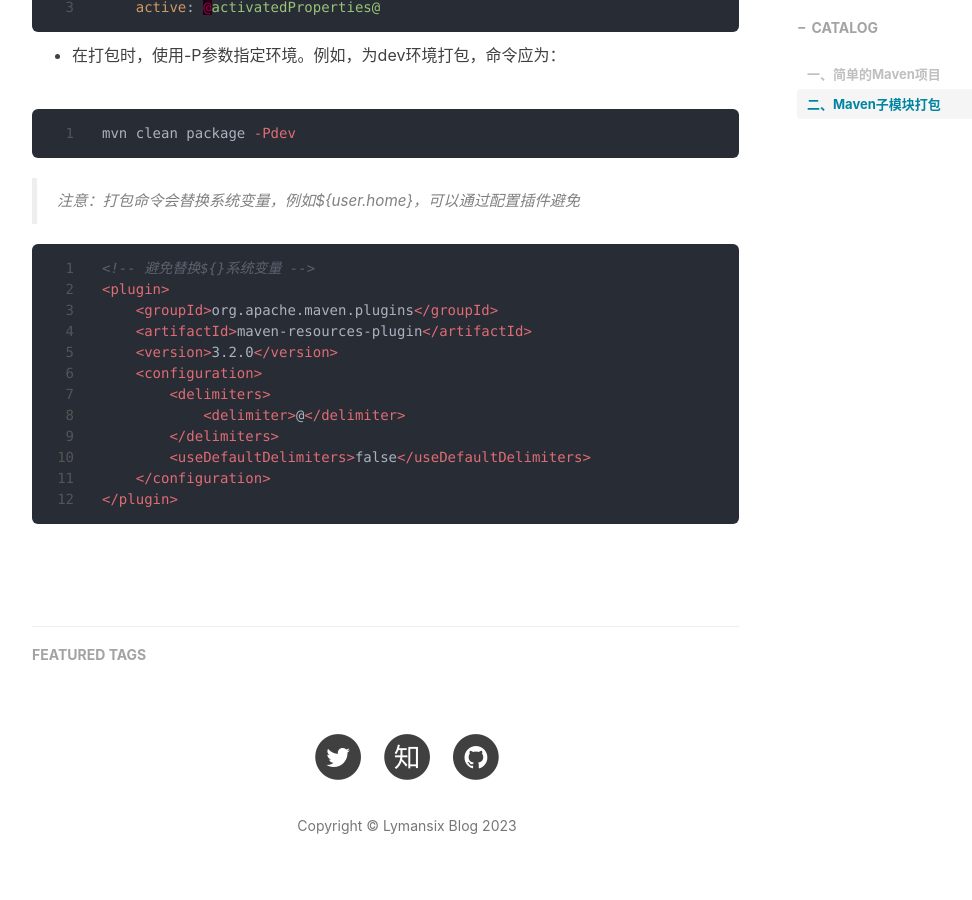
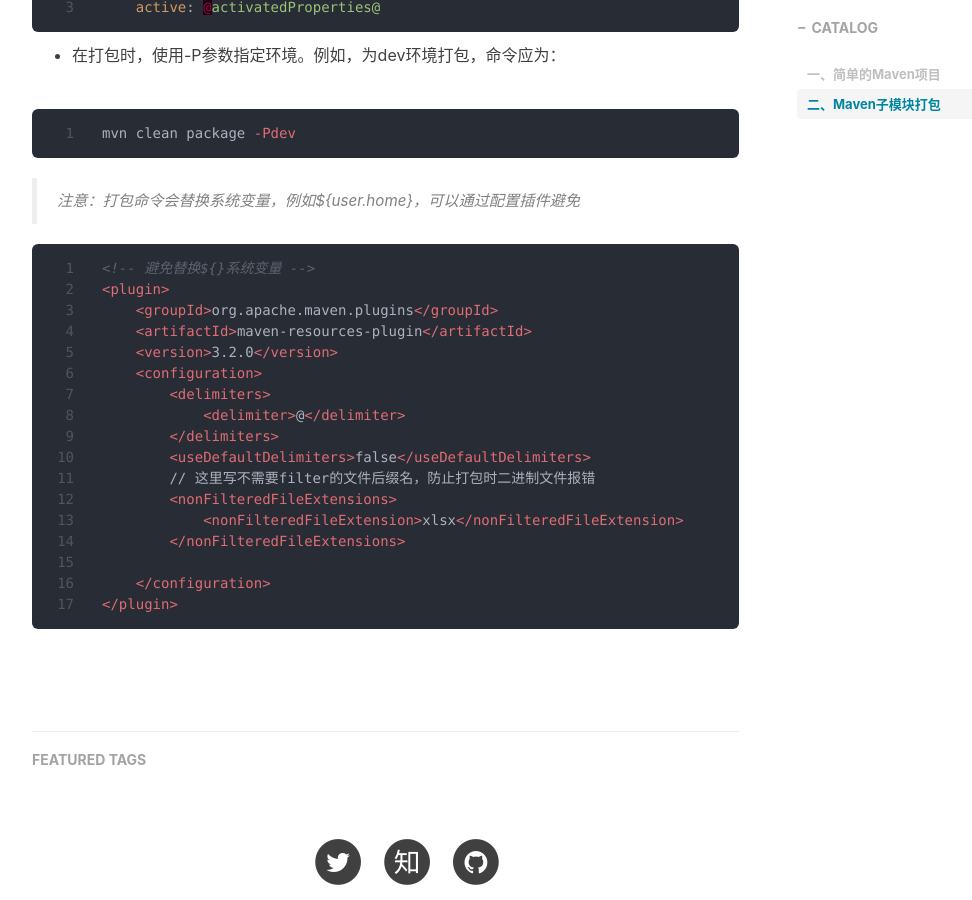
Before and after one commit to lymansix/lymansix.github.io, a Jekyll site: the page built from _posts/2023-06-28-maven.md, in a window 1280 px wide and 900 px high, scrolled down 2993 px. Shown: the whole window, without its empty margins (233-1205 px from the left). Built offline with Jekyll 4.4.1, drawn with Linux system fonts in a browser that asks for light colours; nearby versions of some CDN libraries; comment, search, counter and statistics services are not loaded.

Commit message:
conifg nonFilteredFileExtension

````diff
--- a/_posts/2023-06-28-maven.md
+++ b/_posts/2023-06-28-maven.md
@@ -129,6 +129,11 @@ mvn clean package -Pdev
             <delimiter>@</delimiter>
         </delimiters>
         <useDefaultDelimiters>false</useDefaultDelimiters>
+        // 这里写不需要filter的文件后缀名，防止打包时二进制文件报错
+        <nonFilteredFileExtensions>
+            <nonFilteredFileExtension>xlsx</nonFilteredFileExtension>
+        </nonFilteredFileExtensions>
+
     </configuration>
 </plugin>
 ```
````
